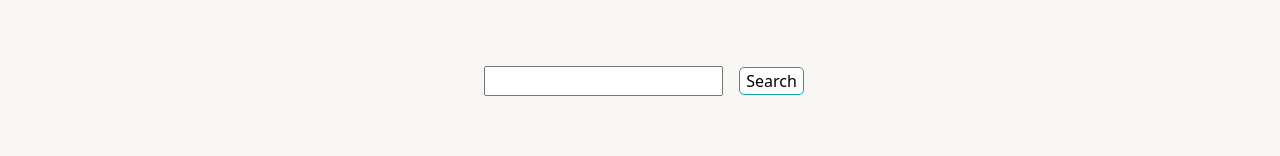
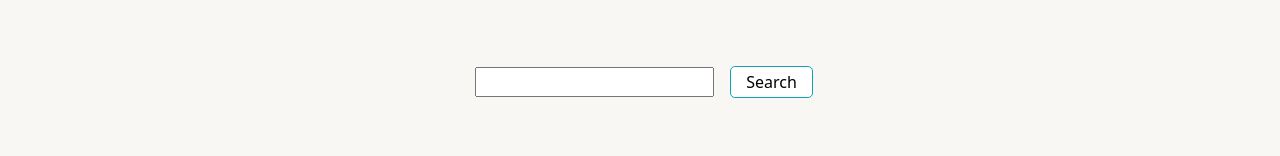
Before and after one commit to alicewang65/flixfix, a React (Create React App) app: page / in a window 1280 px wide. Shown: the part 254-410 px from the top of the page. Built offline with nearby package versions, Linux system fonts and the light colour scheme; a web font is replaced by a local one.

Commit message:
style buttons

```diff
--- a/src/assets/index.css
+++ b/src/assets/index.css
@@ -66,7 +66,12 @@ input[type=number] {
   background-color: white !important;
   border: 1px solid #0fa3b1 !important;
   border-radius: 5px !important;
+  padding-left: 15px !important;
+  padding-right: 15px !important;
   color: black !important;
+  height: 32px !important;
+  line-height: 16px !important;
+  font-size: 16px !important;
 }
 
 /* Styles the active (current page) pagination
--- a/src/components/Dropdown.jsx
+++ b/src/components/Dropdown.jsx
@@ -7,7 +7,7 @@ import React from 'react'
 class Dropdown extends React.Component {
     render() {
         return (
-            <div className="dropdown d-flex flex-row-reverse w-100 pe-5">
+            <div className="dropdown d-flex flex-row-reverse w-100 pe-5 pt-3">
                 <button className="btn btn-secondary dropdown-toggle fancybutton" type="button" id="dropdownMenu" data-bs-toggle="dropdown" aria-expanded="false">
                     Page Size
                 </button>
```
